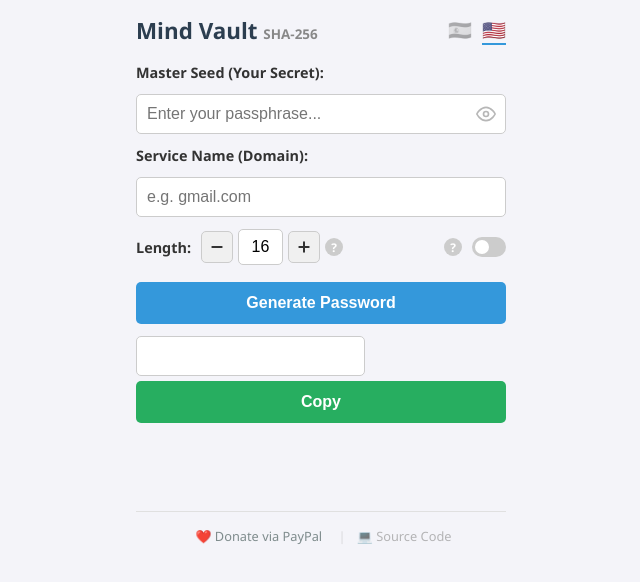
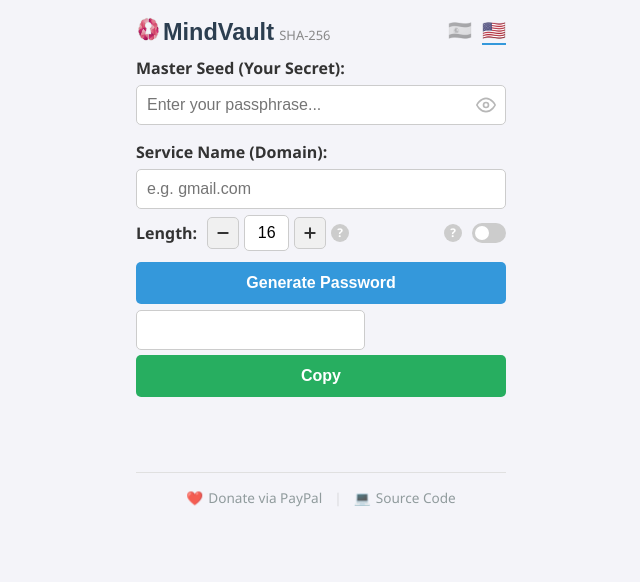
Before and after one commit to guillermo377/MindVault-Mobile, a website: page www/index.html in a window 1280 px wide. Shown: the whole page, without its empty margins (319-959 px from the left). Drawn offline with Linux system fonts and the light colour scheme; a web font is replaced by a local one.

Commit message:
Cmabios en app

```diff
--- a/capacitor.config.json
+++ b/capacitor.config.json
@@ -1,6 +1,6 @@
 {
     "appId": "com.mindvault.app",
-    "appName": "Mind Vault",
+    "appName": "MindVault",
     "webDir": "www",
     "bundledWebRuntime": false
 }
--- a/www/css/style.css
+++ b/www/css/style.css
@@ -1,3 +1,9 @@
+@font-face {
+  font-family: 'ScienceGothic';
+  src: url('../assets/fonts/ScienceGothic.ttf') format('truetype');
+  font-weight: 100 900;
+}
+
 /* --- GENERAL CONFIGURATION --- */
 * {
   box-sizing: border-box;
@@ -19,8 +25,8 @@
 .container {
   display: flex;
   flex-direction: column;
-  gap: 12px;
-  /* Spacing between elements */
+  gap: 6px;
+  /* Half of previous 12px to group labels with inputs */
 }
 
 /* --- HEADER & FLAGS --- */
@@ -32,10 +38,43 @@
   margin-bottom: 5px;
 }
 
-h2 {
+.app-header {
   margin: 0;
-  font-size: 1.4rem;
+  font-size: 1.47rem;
+  font-family: 'ScienceGothic', sans-serif;
+  font-weight: 600;
   color: #2c3e50;
+  display: flex;
+  flex-direction: row;
+  align-items: baseline;
+  position: relative;
+  z-index: 1;
+  gap: 2.25px;
+  /* Reduced by 25% */
+}
+
+.app-header::before {
+  content: "";
+  display: inline-block;
+  width: 1.05em;
+  height: 1.05em;
+  background-image: url('../assets/MindVault_48.png');
+  background-size: contain;
+  background-repeat: no-repeat;
+  background-position: center bottom;
+  opacity: 1;
+  pointer-events: none;
+  transform: translateY(0.08em);
+}
+
+.sha-tag {
+  font-size: 0.55em;
+  color: #888;
+  margin-left: 3px;
+  /* Reduced further as requested */
+  font-family: 'Segoe UI', Tahoma, Geneva, Verdana, sans-serif;
+  font-weight: normal;
+  align-self: baseline;
 }
 
 .flags {
@@ -71,8 +110,16 @@
 
 /* --- INPUTS & LABELS --- */
 label {
-  font-weight: 600;
-  font-size: 0.9rem;
+  font-weight: 700;
+  font-size: 16px;
+  /* Equal to input font size */
+  margin-top: 10px;
+  /* Extra space before starting a new group */
+}
+
+/* No extra margin for the first label in the form */
+.header-row+label {
+  margin-top: 0;
 }
 
 input {
@@ -132,6 +179,10 @@
   margin-bottom: 5px;
 }
 
+.options-row label {
+  margin-top: 0;
+}
+
 /* Length Control Group */
 .length-control-group {
   display: flex;
@@ -146,7 +197,8 @@
   text-align: center;
   margin: 0;
   -moz-appearance: textfield;
-  /* Remove default arrows Firefox */
+  /* Remove default arrows Chrome/Safari/Edge */
+  appearance: textfield;
 }
 
 /* Remove default arrows Chrome/Safari/Edge */
@@ -417,37 +469,39 @@
 
 /* --- FOOTER (SUBTLE LINK STYLE) --- */
 .footer {
-  text-align: center;
-  margin-top: 15px;
-  font-size: 0.8rem;
-  color: #999;
+  display: flex;
+  justify-content: center;
+  align-items: center;
+  gap: 12px;
+  margin-top: 20px;
+  padding: 15px 0;
   border-top: 1px solid #e0e0e0;
-  padding-top: 10px;
-  padding-bottom: 5px;
+  font-size: 0.85rem;
 }
 
-#donateLink {
+.footer a {
   color: #7f8c8d;
-  /* Discrete Grey */
   text-decoration: none;
   cursor: pointer;
   transition: all 0.2s ease;
-  display: inline-block;
-  background: none;
-  box-shadow: none;
-  padding: 5px;
+  display: flex;
+  align-items: center;
+  gap: 5px;
+  opacity: 0.85;
 }
 
-#donateLink:hover {
-  color: #e74c3c;
-  /* Turns Red on hover to match the heart */
-  transform: scale(1.05);
-  /* Slight zoom */
-  background-color: transparent;
-  box-shadow: none;
+.footer a:hover {
+  color: #2c3e50;
+  opacity: 1;
+  transform: translateY(-1px);
 }
 
-#donateLink:active {
-  transform: scale(0.95);
-  color: #c0392b;
+.footer a:active {
+  transform: translateY(0);
 }
+
+.footer-sep {
+  opacity: 0.3;
+  color: #999;
+  user-select: none;
+}
--- a/www/index.html
+++ b/www/index.html
@@ -4,7 +4,7 @@
 <head>
   <meta charset="UTF-8">
   <meta name="viewport" content="width=device-width, initial-scale=1.0, user-scalable=no">
-  <title>Mind Vault</title>
+  <title>MindVault</title>
   <link rel="stylesheet" href="css/style.css">
 </head>
 
@@ -12,7 +12,10 @@
   <div class="container">
 
     <div class="header-row">
-      <h2>Mind Vault <span style="font-size:0.6em; color:#888;">SHA-256</span></h2>
+      <h2 class="app-header">
+        <span data-lang-key="appName">MindVault</span>
+        <span class="sha-tag">SHA-256</span>
+      </h2>
       <div class="flags">
         <span id="langEs" class="flag-btn" title="Español">🇪🇸</span>
         <span id="langEn" class="flag-btn active" title="English">🇺🇸</span>
@@ -104,9 +107,9 @@
       <a id="donateLink" href="https://paypal.me/MindVaultDev" target="_blank" title="Support via PayPal">
         ❤️ <span data-lang-key="donateText">Donate via PayPal</span>
       </a>
-      <span style="opacity: 0.3; margin: 0 8px;">|</span>
-      <a href="https://github.com/guillermo377/MindVault-Mobile" target="_blank" title="GitHub Repository"
-        style="text-decoration: none; color: inherit; opacity: 0.7;">
+      <span class="footer-sep">|</span>
+      <a id="repoLink" href="https://github.com/guillermo377/MindVault-Mobile" target="_blank"
+        title="GitHub Repository">
         💻 <span data-lang-key="repoText">Source Code</span>
       </a>
     </div>
--- a/www/js/popup.js
+++ b/www/js/popup.js
@@ -48,7 +48,8 @@
             statusGen: "Generated for",
             statusCopied: "Password Copied!",
             statusPhysicalMsg: "Physical entry mode: Ignore orange hyphens.",
-            physicalTooltip: "Optimizes display for manual entry on other devices."
+            physicalTooltip: "Optimizes display for manual entry on other devices.",
+            appName: "MindVault"
         },
         es: {
             seedLabel: "Semilla Maestra (Tu Secreto):",
@@ -64,9 +65,9 @@
             statusReq: "Falta la Semilla Maestra o el Servicio.",
             statusGen: "Generado para",
             statusCopied: "¡Copiado al portapapeles!",
-            statusCopied: "¡Copiado al portapapeles!",
             statusPhysicalMsg: "Modo físico: Ignorar guiones naranjas.",
-            physicalTooltip: "Actívalo para copiar manualmente en otros dispositivos."
+            physicalTooltip: "Actívalo para copiar manualmente en otros dispositivos.",
+            appName: "MindVault"
         }
     };
 
```
Also changed, not shown: README.md, 2 other files.
